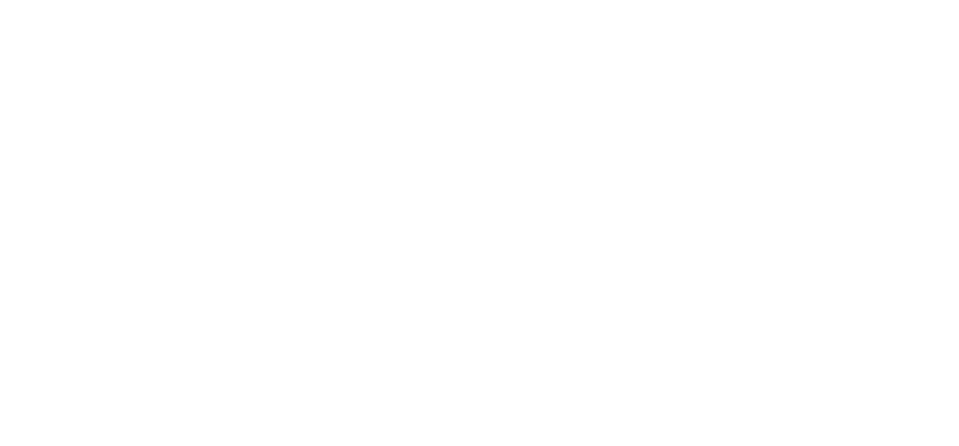
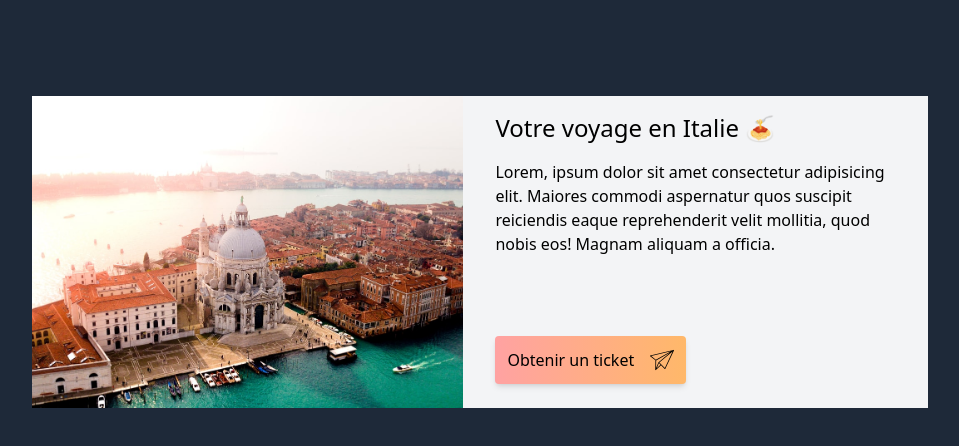
Before and after one commit to Fayecodeur/cours-tailwindcss-v4, a plain HTML site: page Composants/3.Carte-tourisme/2.resolution.html in a window 1280 px wide. Shown: the whole page, without its empty margins (160-1119 px from the left). Drawn offline with nearby package versions, Linux system fonts and the light colour scheme.

Commit message:
finition du tp

```diff
--- a/Composants/3.Carte-tourisme/2.resolution.html
+++ b/Composants/3.Carte-tourisme/2.resolution.html
@@ -1,5 +1,6 @@
 <!DOCTYPE html>
 <html lang="fr">
+
 <head>
   <meta charset="UTF-8" />
   <meta http-equiv="X-UA-Compatible" content="IE=edge" />
@@ -7,5 +8,28 @@
   <title>Carte-tourisme</title>
   <script src="https://cdn.jsdelivr.net/npm/@tailwindcss/browser@4"></script>
 </head>
-  <body></body>
+
+<body class="bg-gray-800">
+  <section class="flex flex-col sm:flex-row bg-gray-100 mt-0 sm:mt-24 max-w-4xl mx-auto">
+    <div class="relative w-full sm:1/2 h-64 sm:h-auto">
+      <img src="ressources/venise.jpg" class="absolute h-full w-full object-cover" alt="">
+    </div>
+    <div class="w-full sm:h-1/2  px-8 pt-4 pb-6">
+      <h2 class="text-2xl mb-4">Votre voyage en Italie 🍝</h2>
+      <p class="font-thin mb-8 sm:mb-20 ">Lorem, ipsum dolor sit amet consectetur adipisicing elit. Maiores
+        commodi
+        aspernatur
+        quos
+        suscipit
+        reiciendis eaque reprehenderit velit mollitia, quod nobis eos! Magnam aliquam a officia.</p>
+      <a href="#"
+        class="inline-flex items-center p-3 shadow-md gap-4 text-base bg-gradient-to-r from bg-red-300 to-orange-300 rounded">
+        <span>Obtenir un
+          ticket</span>
+        <img src="ressources/paper-plane.svg" class="w-6" alt="">
+      </a>
+    </div>
+  </section>
+</body>
+
 </html>
```
Lines whose indentation alone changed are shown as unchanged.
